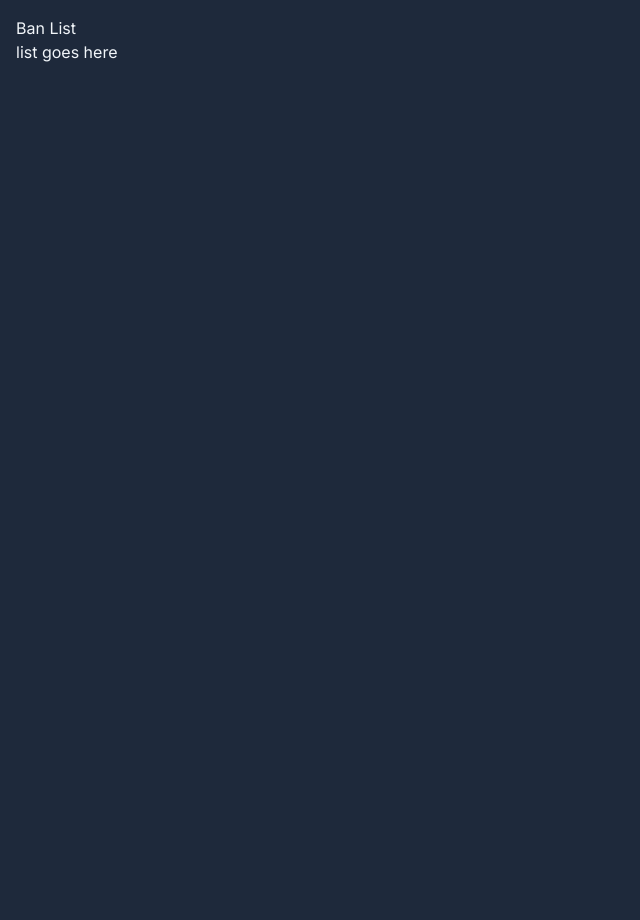
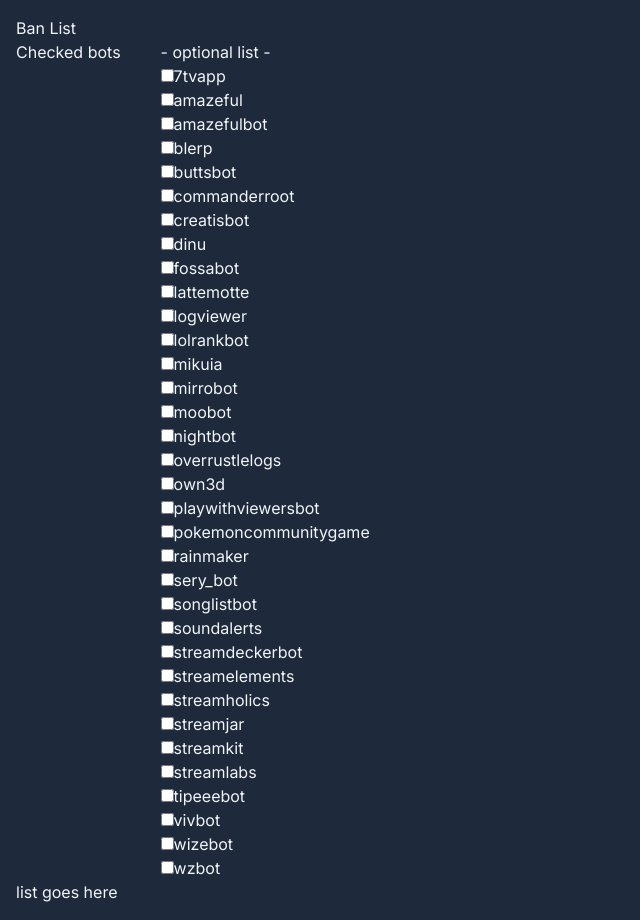
Before and after one commit to jordbort/next-bot-banner, a Next.js app: page /banlist in a window 1280 px wide. Shown: the whole page, without its empty margins (0-640 px from the left). Before the commit the page ends 800 px from the top, so only its background shows below. Built offline with nearby package versions, Linux system fonts and the light colour scheme.

Commit message:
Creating functional checklist

```diff
--- a/src/app/banlist/page.tsx
+++ b/src/app/banlist/page.tsx
@@ -1,10 +1,74 @@
-import GeneratedList from "@/components/GeneratedList";
+"use client"
+import CheckedBots from "@/components/CheckedBots"
+import OptionalList from "@/components/OptionalList"
+import GeneratedList from "@/components/GeneratedList"
+import { useState } from "react"
 
 export default function BanList() {
+    const [checkedBots, setCheckedBots] = useState<string[]>([])
+
+    const optionalBots = [
+        `7tvapp`,
+        `amazeful`,
+        `amazefulbot`,
+        `blerp`,
+        `buttsbot`,
+        `commanderroot`,
+        `creatisbot`,
+        `dinu`,
+        `fossabot`,
+        `lattemotte`,
+        `logviewer`,
+        `lolrankbot`,
+        `mikuia`,
+        `mirrobot`,
+        `moobot`,
+        `nightbot`,
+        `overrustlelogs`,
+        `own3d`,
+        `playwithviewersbot`,
+        `pokemoncommunitygame`,
+        `rainmaker`,
+        `sery_bot`,
+        `songlistbot`,
+        `soundalerts`,
+        `streamdeckerbot`,
+        `streamelements`,
+        `streamholics`,
+        `streamjar`,
+        `streamkit`,
+        `streamlabs`,
+        `tipeeebot`,
+        `vivbot`,
+        `wizebot`,
+        `wzbot`
+    ]
+
+    function handleClick(event) {
+        // console.log(checkedBots)
+        if (checkedBots.includes(event.target.value)) {
+            // console.log(`already in list!`)
+            const idx = checkedBots.indexOf(event.target.value)
+            const beforePoint = checkedBots.slice(0, idx)
+            const afterPoint = checkedBots.slice(idx + 1)
+            const newArr = beforePoint.concat(afterPoint)
+            setCheckedBots(newArr)
+        } else {
+            // console.log(`adding to list...`)
+            const newArr = checkedBots.concat(event.target.value)
+            setCheckedBots(newArr)
+        }
+        // console.log(checkedBots)
+    }
+
     return (
         <main>
             <h1>Ban List</h1>
-            <GeneratedList />
+            <div className="flex gap-10">
+                <CheckedBots checkedBots={checkedBots} optionalBots={optionalBots} />
+                <OptionalList checkedBots={checkedBots} optionalBots={optionalBots} handleClick={handleClick} />
+            </div>
+            <GeneratedList checkedBots={checkedBots} />
         </main>
     )
 }
--- /dev/null
+++ b/src/components/CheckedBots.tsx
@@ -0,0 +1,20 @@
+interface Props {
+    checkedBots: string[],
+    optionalBots: string[]
+}
+export default function CheckedBots(props: Props) {
+    const { checkedBots, optionalBots } = props
+    // console.log(`checkedBots:`, checkedBots)
+    // console.log(`optionalBots:`, optionalBots)
+    // console.log(`props:`, props)
+    return (
+        <div>
+            <h3>Checked bots</h3>
+            <ul>
+                {checkedBots.map((bot, idx) => {
+                    return <li key={idx}>{bot}</li>
+                })}
+            </ul>
+        </div>
+    )
+}
--- /dev/null
+++ b/src/components/OptionalList.tsx
@@ -0,0 +1,25 @@
+interface Props {
+    checkedBots: string[],
+    optionalBots: string[],
+    handleClick: any
+}
+export default function OptionalList(props: Props) {
+    const { checkedBots, optionalBots, handleClick } = props
+    // console.log(`props:`, props)
+    return (
+        <div>
+            <h3>- optional list -</h3>
+            <ul>
+                {optionalBots.map((bot, idx) => {
+                    const isSelected = checkedBots.includes(bot)
+                    return (
+                        <li key={idx}>
+                            <input type="checkbox" id={bot} name={bot} value={bot} checked={isSelected} onChange={handleClick} />
+                            <label htmlFor={bot}>{bot}</label>
+                        </li>
+                    )
+                })}
+            </ul>
+        </div>
+    )
+}
```
Also changed, not shown: src/components/GeneratedList.tsx (+6 -1 lines).
